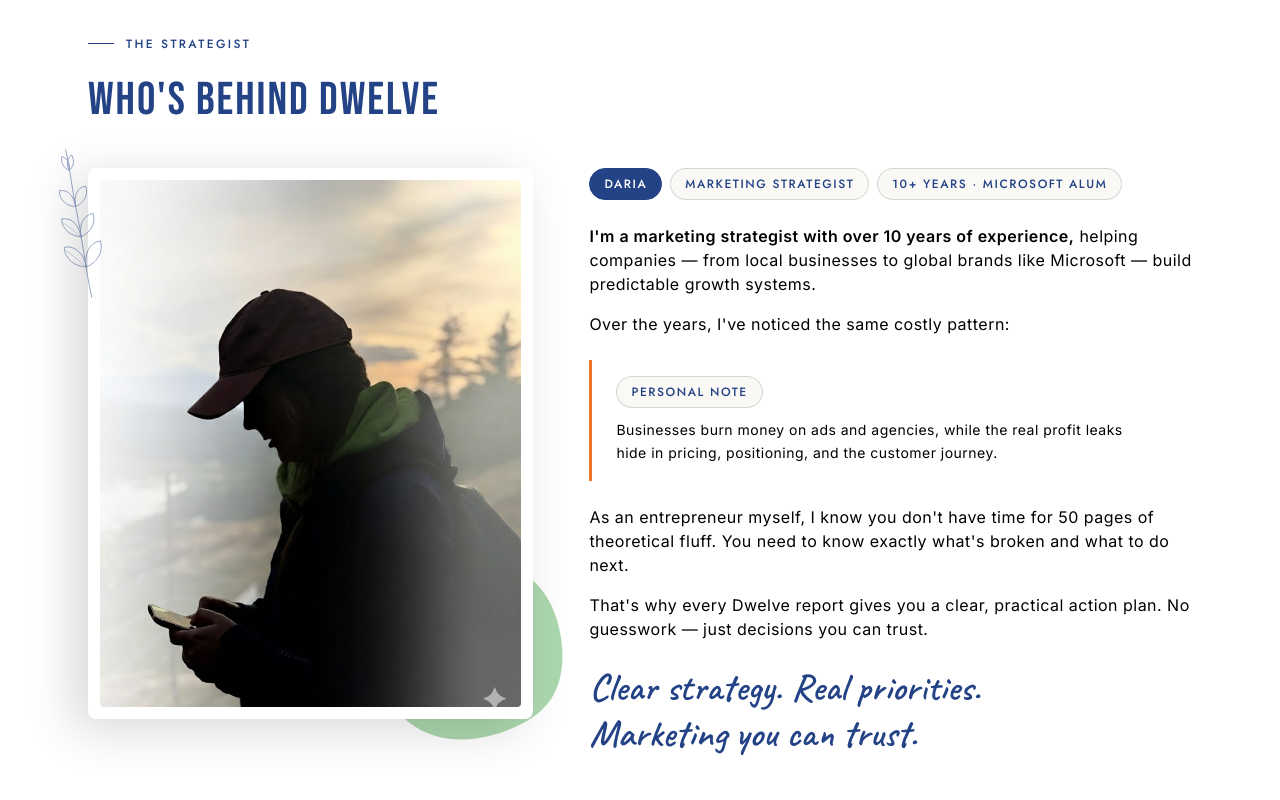
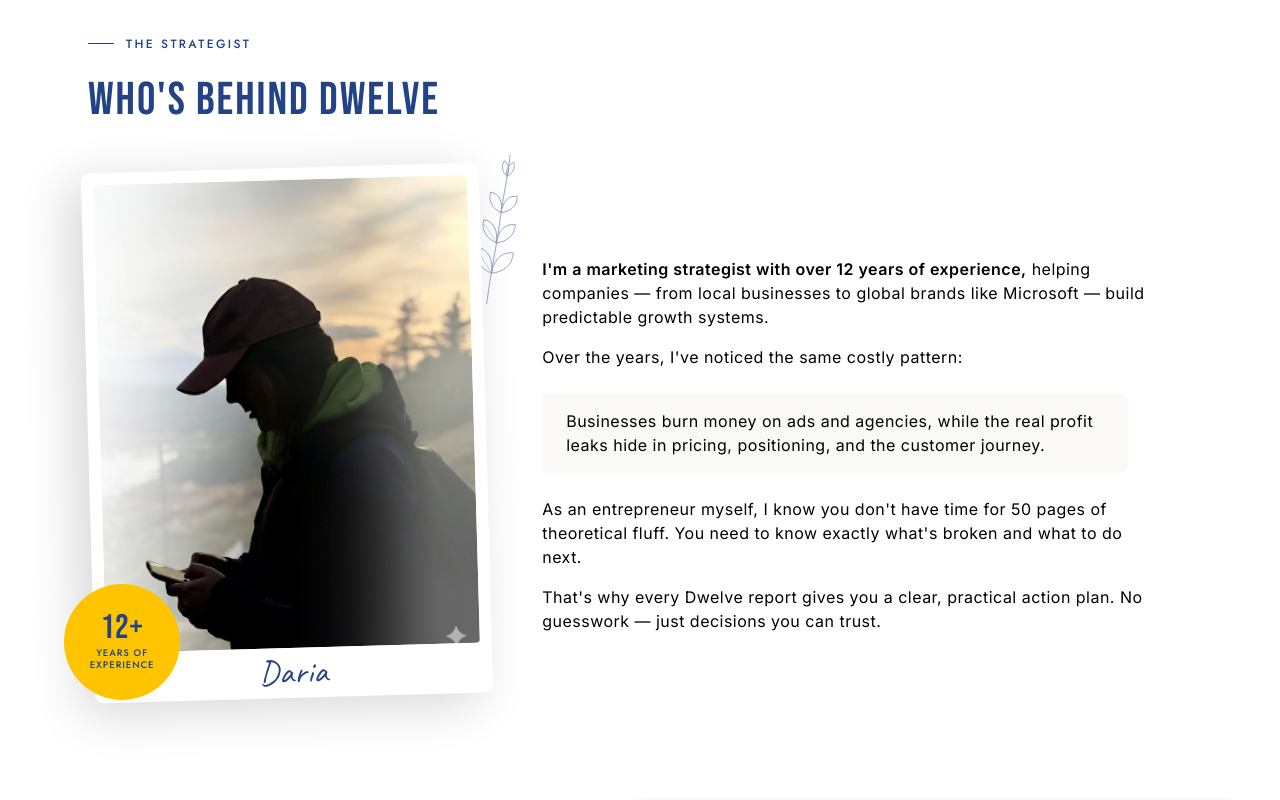
Before and after one commit to youloseman/dwelve-preview, a plain HTML site: page concept-palais/index.html in a window 1280 px wide. Shown: the part 6080-6880 px from the top of the page. Drawn offline with nearby package versions, Linux system fonts and the light colour scheme.

Commit message:
About: framed portrait with name and experience badge; Results renamed
Follows the RU treatment - the photograph sits in a white frame tilted a couple of degrees, the name written under it in the script voice, and a honey disc reading 12+ years of experience overlapping the lower-left corner. The tag row and the closing credo go, since the frame now carries the name and role and the new copy already ends on trust. Experience updated from 10 to 12 years throughout. The section eyebrow becomes Reviews, matching the nav label.

```diff
--- a/concept-palais/index.html
+++ b/concept-palais/index.html
@@ -862,28 +862,82 @@
     /* ==========================================================
        ABOUT
        ========================================================== */
-    .about-grid { display: grid; grid-template-columns: 0.85fr 1.15fr; gap: var(--s-56); align-items: start; }
-    .about-figure { position: relative; }
-    .about-photo {
+    /* centred, not top-aligned: the copy is shorter than the portrait and was
+       left hanging against a tall column */
+    .about-grid { margin-top: var(--s-40); display: grid; grid-template-columns: 0.76fr 1.24fr; gap: var(--s-56); align-items: center; }
+    .about-figure { position: relative; padding-bottom: var(--s-24); }
+
+    /* A framed print rather than a bleed: the photograph sits on the card
+       with the name written under it, the way a portrait is captioned. */
+    .portrait {
       position: relative;
       z-index: 2;
       background: var(--white);
       border-radius: var(--r-card);
-      padding: var(--s-12);
       box-shadow: var(--shadow-card);
-    }
-    .about-photo img { width: 100%; aspect-ratio: 4/5; object-fit: cover; border-radius: 4px; }
-    .about-blob { bottom: -10%; right: -14%; width: 55%; z-index: 0; }
-    .about-sprig { top: -5%; left: -12%; width: 86px; z-index: 3; transform: rotate(-10deg); }
+      padding: var(--s-12) var(--s-12) 0;
+      transform: rotate(-1.6deg);
+      transition: transform 500ms cubic-bezier(0.22,1,0.36,1);
+    }
+    .about-figure:hover .portrait { transform: rotate(0deg); }
+    .portrait img {
+      width: 100%;
+      aspect-ratio: 4 / 5;
+      object-fit: cover;
+      border-radius: 4px;
+      display: block;
+    }
+    .portrait figcaption {
+      font-family: var(--font-script) !important;
+      font-size: clamp(26px, 2.6vw, 34px);
+      line-height: 1.5;
+      text-align: center;
+      color: var(--indigo);
+    }
+
+    /* Honey disc overlapping the frame — the one warm accent in the block */
+    .portrait-badge {
+      position: absolute;
+      left: -6%;
+      bottom: 4%;
+      z-index: 3;
+      width: clamp(92px, 10vw, 116px);
+      aspect-ratio: 1;
+      border-radius: 50%;
+      background: var(--honey);
+      color: var(--indigo);
+      display: flex;
+      flex-direction: column;
+      align-items: center;
+      justify-content: center;
+      text-align: center;
+      font-family: var(--font-nav) !important;
+      font-size: 9.5px;
+      font-weight: var(--w-medium);
+      letter-spacing: .1em;
+      text-transform: uppercase;
+      line-height: 1.25;
+    }
+    .portrait-badge b {
+      font-family: var(--font-display) !important;
+      font-weight: 400;
+      font-size: clamp(26px, 2.8vw, 34px);
+      line-height: 1;
+      letter-spacing: .02em;
+      margin-bottom: 3px;
+    }
+
+    .about-sprig { top: -4%; right: -14%; width: 86px; z-index: 1; transform: rotate(9deg); }
+
     .about-note {
       margin: var(--s-24) 0;
-      background: var(--white);
-      border-left: 3px solid var(--orange);
+      background: var(--cream);
+      border-left: 3px solid var(--orange-bright);
       border-radius: 0 var(--r-card) var(--r-card) 0;
       padding: var(--s-16) var(--s-24);
       max-width: 58ch;
     }
-    .about-note .tag { margin-bottom: 10px; }
+    .about-note .caption-copy { font-size: var(--text-body); line-height: var(--lead-body); }
 
     /* ==========================================================
        FAQ — hairline rules, not cards
@@ -997,6 +1051,7 @@
        ========================================================== */
     @media (max-width: 1000px) {
       .hero-grid, .about-grid, .advisory { grid-template-columns: 1fr; }
+      .about-figure { max-width: 420px; }
       .steps { grid-template-columns: repeat(2, 1fr); gap: var(--s-32) var(--s-24); }
       /* The dot only means something while it sits on the spine — without the
          line it reads as a stray circle above each step. */
@@ -1049,7 +1104,7 @@
       .grid-2, .steps { grid-template-columns: 1fr; }
       .nav-mail { font-size: 10px; letter-spacing: 0.08em; }
       .nav-actions { margin-right: var(--s-16); }
-      .hero-blob-gold, .hero-blob-sage, .about-blob { display: none; }
+      .hero-blob-gold, .hero-blob-sage { display: none; }
     }
   </style>
 </head>
@@ -1582,7 +1637,7 @@
          ========================================================== -->
     <section class="band" id="results">
       <div class="frame">
-        <p class="eyebrow reveal">Results</p>
+        <p class="eyebrow reveal">Reviews</p>
         <h2 class="display display--md reveal">What clients say</h2>
 
         <div class="grid-2" style="margin-top: var(--s-40);">
@@ -1639,32 +1694,25 @@
 
         <div class="about-grid" style="margin-top: var(--s-40);">
           <div class="about-figure reveal">
-            <svg class="decor blob about-blob" viewBox="-100 -100 200 200" aria-hidden="true"><use href="#blob-a" fill="#a2d3a6"/></svg>
             <svg class="decor botanical about-sprig" viewBox="0 0 140 260" aria-hidden="true"><use href="#sprig"/></svg>
-            <div class="about-photo">
-              <img src="../photos/trans_bg.jpg" alt="Daria — marketing strategist behind Dwelve" loading="lazy">
-            </div>
+            <figure class="portrait">
+              <img src="../photos/trans_bg.jpg" alt="Daria — the marketing strategist behind Dwelve" loading="lazy">
+              <figcaption>Daria</figcaption>
+            </figure>
+            <span class="portrait-badge" aria-hidden="true"><b>12+</b>years of<br>experience</span>
+            <p class="sr-only">Twelve or more years of experience.</p>
           </div>
 
           <div class="reveal reveal-d1">
-            <div style="display:flex; flex-wrap:wrap; gap:var(--s-8); margin-bottom:var(--s-24);">
-              <span class="tag tag--solid">Daria</span>
-              <span class="tag">Marketing strategist</span>
-              <span class="tag">10+ years · Microsoft alum</span>
-            </div>
-
-            <p class="body-copy"><strong>I'm a marketing strategist with over 10 years of experience,</strong> helping companies — from local businesses to global brands like Microsoft — build predictable growth systems.</p>
+            <p class="body-copy"><strong>I'm a marketing strategist with over 12 years of experience,</strong> helping companies — from local businesses to global brands like Microsoft — build predictable growth systems.</p>
             <p class="body-copy">Over the years, I've noticed the same costly pattern:</p>
 
             <div class="about-note">
-              <span class="tag">Personal note</span>
               <p class="caption-copy">Businesses burn money on ads and agencies, while the real profit leaks hide in pricing, positioning, and the customer journey.</p>
             </div>
 
             <p class="body-copy">As an entrepreneur myself, I know you don't have time for 50 pages of theoretical fluff. You need to know exactly what's broken and what to do next.</p>
             <p class="body-copy">That's why every Dwelve report gives you a clear, practical action plan. No guesswork — just decisions you can trust.</p>
-
-            <p class="script" style="margin-top: var(--s-24);">Clear strategy. Real priorities.<br>Marketing you can trust.</p>
           </div>
         </div>
       </div>
```
